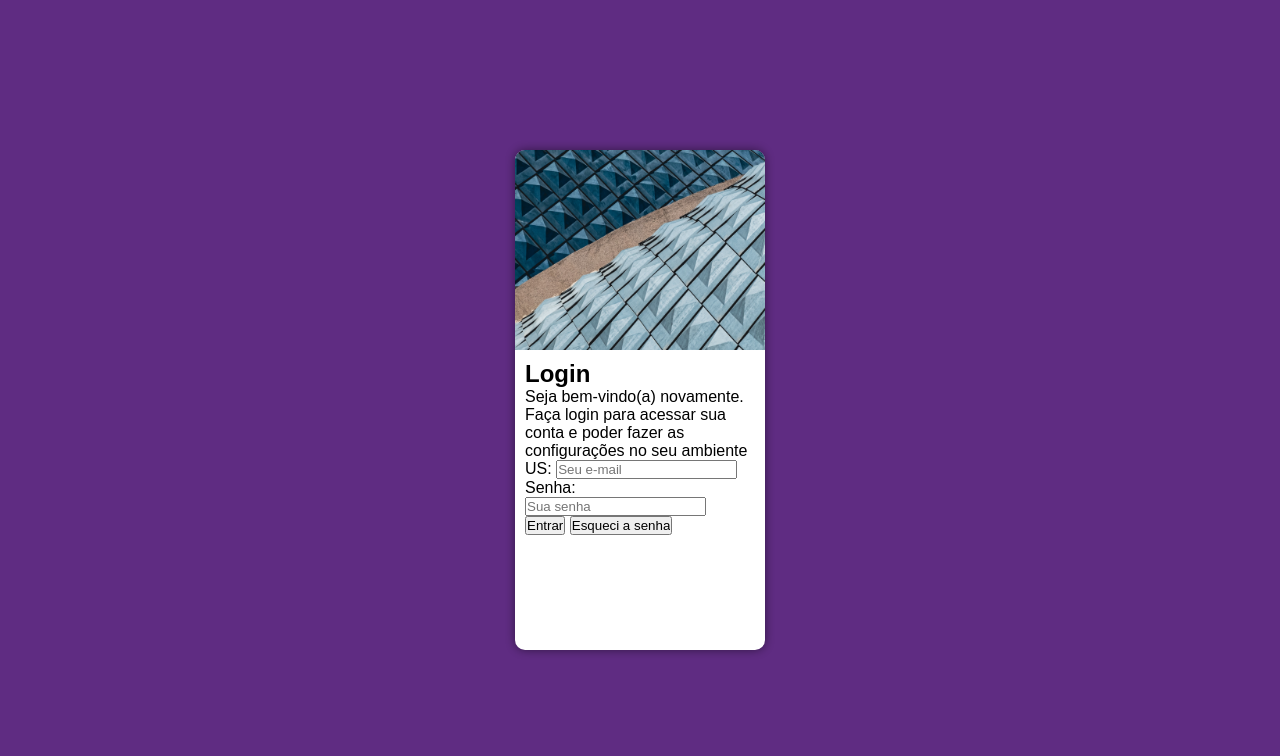
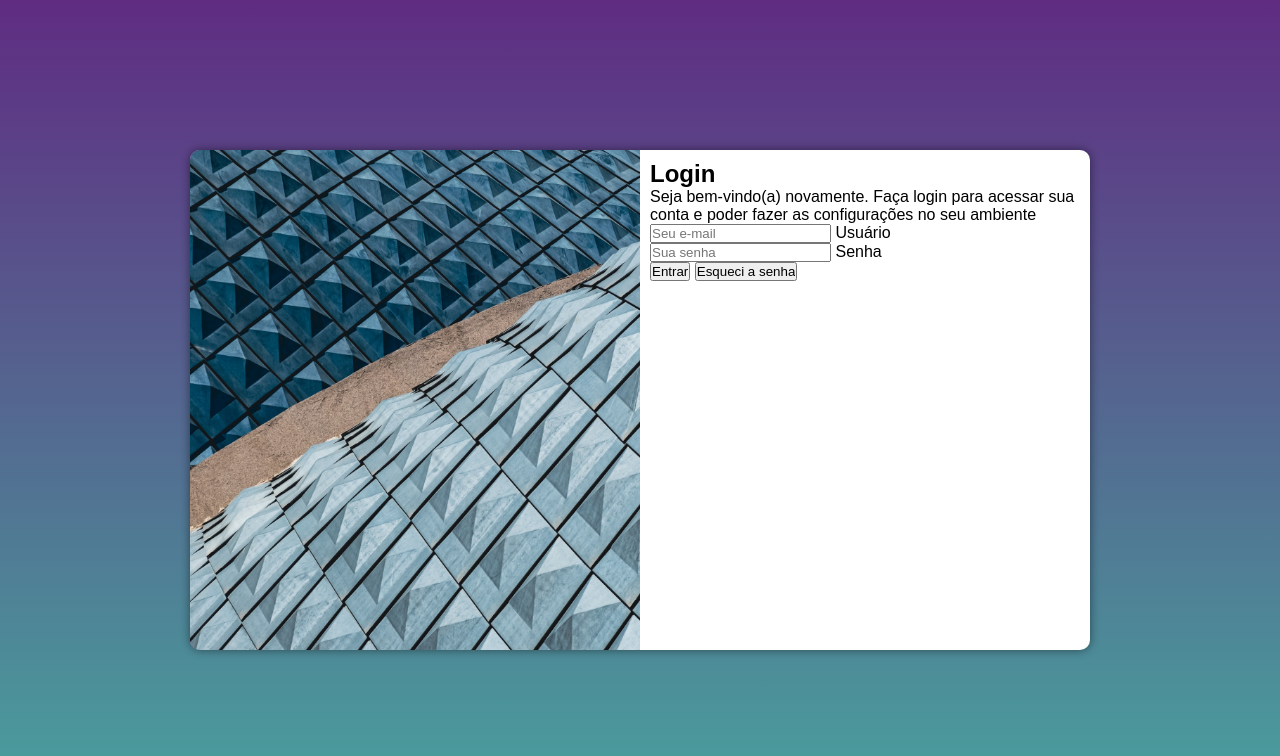
Before and after one commit to Cauaandrade1/Projeto-Login, a plain HTML site: page index.html in a window 1280 px wide. Drawn offline with Linux system fonts and the light colour scheme.

Commit message:
Media query do projeto

```diff
--- /dev/null
+++ b/estilos/media-query.css
@@ -0,0 +1,37 @@
+@charset "UTF-8";
+
+@media screen and (min-width: 768px) and (max-width: 992px) {
+    body{
+        background-image: linear-gradient(to top, var(--cor1), var(--cor2));
+    }
+    #login{
+        width: 80%;
+    }
+    section#login > div#imagem{
+        float: left;
+        width: 30%;
+        height: 100%;
+    }
+    #formulario{
+        float: right;
+        width: 70%;
+    }
+}
+
+@media screen and (min-width: 992px){
+    body{
+        background-image: linear-gradient(to top, var(--cor1), var(--cor2));
+    }
+    #login{
+        width: 900px;
+    }
+    section#login > div#imagem{
+        float: left;
+        width: 50%;
+        height: 100%;
+    }
+    #formulario{
+        float: right;
+        width: 50%;
+    }
+}
--- a/estilos/style.css
+++ b/estilos/style.css
@@ -37,6 +37,9 @@ main{
     height: 500px;
     border-radius: 10px;
     box-shadow: 0px 0px 10px rgba(0, 0, 0, 0.479);
+
+    transition: width 0.3s, height 0.3s;
+    transition-timing-function: ease;
 }
 
 #login > div#imagem{
--- a/index.html
+++ b/index.html
@@ -5,6 +5,7 @@
     <meta name="viewport" content="width=device-width, initial-scale=1.0">
     <title>Login</title>
     <link rel="stylesheet" href="estilos/style.css">
+    <link rel="stylesheet" href="estilos/media-query.css">
 </head>
 <body>
     <main>
@@ -16,12 +17,12 @@
                 <p>Seja bem-vindo(a) novamente. Faça login para acessar sua conta e poder fazer as configurações no seu ambiente</p>
                 <form action="login.js" method="post">
 
-                    <label for="usuario">US:</label>
-                    <input type="email" name="isuario" id="usuario" placeholder="Seu e-mail" required><br>
 
-                    <label for="senha">Senha:</label>
-                    <input type="password" name="isenha" id="senha" placeholder="Sua senha" min="8" required><br>
+                    <input type="email" name="isuario" id="usuario" placeholder="Seu e-mail" required>
+                    <label for="usuario">Usuário</label><br>
 
+                    <input type="password" name="isenha" id="senha" placeholder="Sua senha" min="8" required>
+                    <label for="senha">Senha</label><br>
                     <input type="submit" value="Entrar">
                     <input type="reset" value="Esqueci a senha">
                 </form>
```
